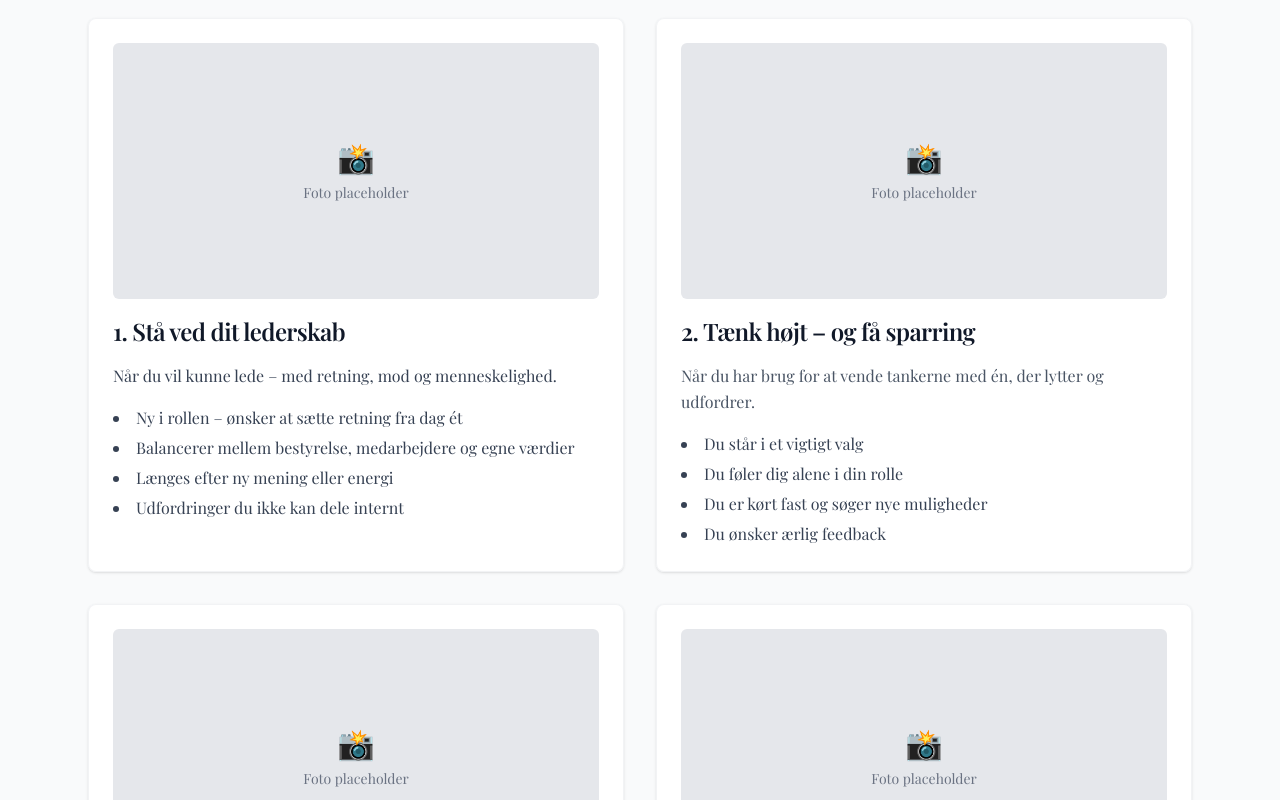
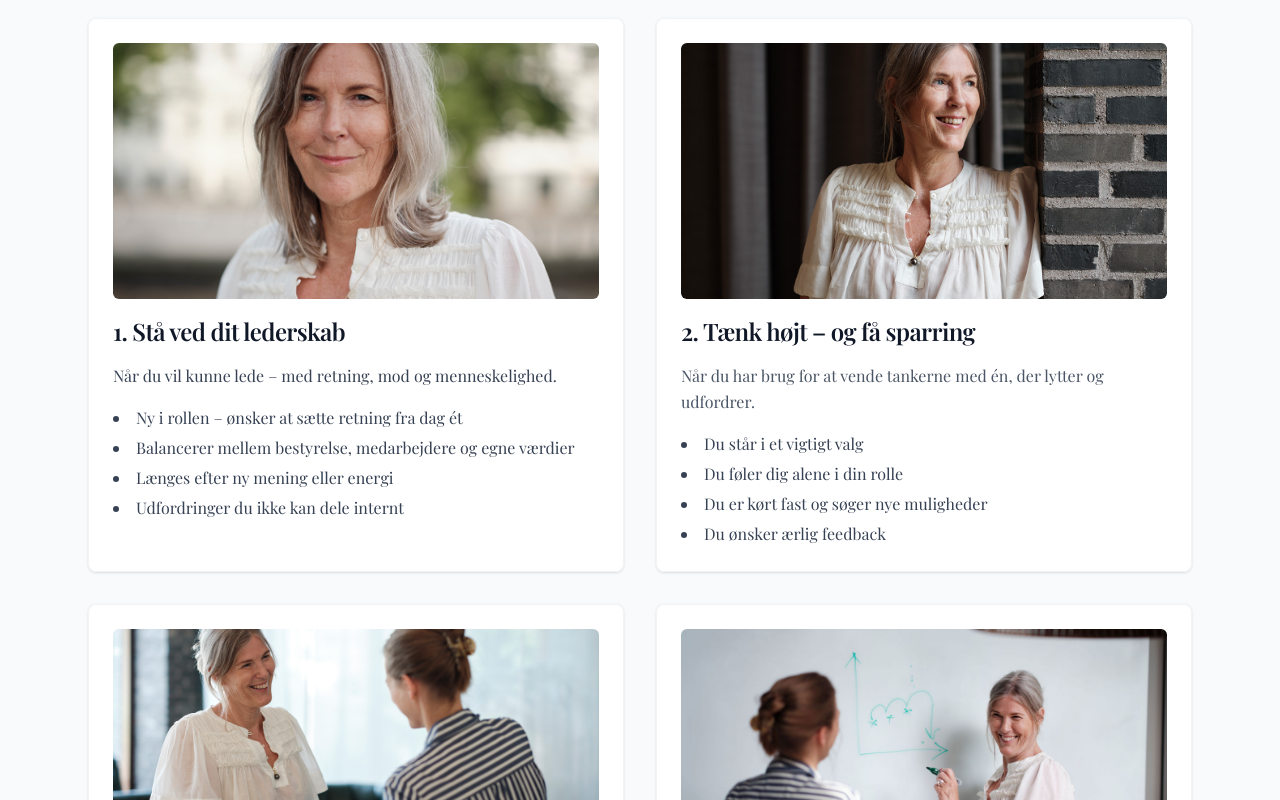
Before and after one commit to nordic-agency/marielouisestokholm, a Next.js app: page /hvad-jeg-tilbyder in a window 1280 px wide. Shown: the part 1020-1820 px from the top of the page. Built offline with nearby package versions, Linux system fonts and the light colour scheme.

Commit message:
V2 Revision: Restored original images in the four service cards, keeping only the hero section photo placeholder

```diff
--- a/src/app/hvad-jeg-tilbyder/page.tsx
+++ b/src/app/hvad-jeg-tilbyder/page.tsx
@@ -55,12 +55,7 @@ export default function HvadJegTilbyder() {
       <section className="max-w-6xl mx-auto px-6 grid md:grid-cols-2 gap-8 pb-20">
         {/* Card 1 */}
         <div className="bg-white/90 backdrop-blur shadow-sm border border-gray-200/50 rounded-lg shadow p-6 space-y-4 transition hover:shadow-lg hover:-translate-y-1">
-          <div className="bg-gray-200 rounded-md w-full h-64 mb-4 flex items-center justify-center">
-            <div className="text-center">
-              <div className="text-3xl mb-2">📸</div>
-              <p className="text-gray-500 text-sm">Foto placeholder</p>
-            </div>
-          </div>
+          <Image src="/images/index-portrait.jpg" alt="Forløb" width={600} height={300} className="rounded-md object-cover w-full h-64 mb-4" />
           <h2 className="text-2xl font-semibold text-gray-900 tracking-tight">1. Stå ved dit lederskab</h2>
           <p className="text-base text-gray-700 leading-relaxed">Når du vil kunne lede – med retning, mod og menneskelighed.</p>
           <ul className="list-disc list-inside text-base text-gray-700 leading-relaxed space-y-1">
@@ -73,12 +68,7 @@ export default function HvadJegTilbyder() {
 
         {/* Card 2 */}
         <div className="bg-white/90 backdrop-blur shadow-sm border border-gray-200/50 rounded-lg shadow p-6 space-y-4 transition hover:shadow-lg hover:-translate-y-1">
-          <div className="bg-gray-200 rounded-md w-full h-64 mb-4 flex items-center justify-center">
-            <div className="text-center">
-              <div className="text-3xl mb-2">📸</div>
-              <p className="text-gray-500 text-sm">Foto placeholder</p>
-            </div>
-          </div>
+          <Image src="/images/om-mig-cover.jpg" alt="Forløb" width={600} height={300} className="rounded-md object-cover w-full h-64 mb-4" />
           <h2 className="text-2xl font-semibold text-gray-900 tracking-tight">2. Tænk højt – og få sparring</h2>
           <p className="mt-4 text-base text-gray-600 leading-relaxed">
             Når du har brug for at vende tankerne med én, der lytter og udfordrer.
@@ -93,12 +83,7 @@ export default function HvadJegTilbyder() {
 
         {/* Card 3 */}
         <div className="bg-white/90 backdrop-blur shadow-sm border border-gray-200/50 rounded-lg shadow p-6 space-y-4 transition hover:shadow-lg hover:-translate-y-1">
-          <div className="bg-gray-200 rounded-md w-full h-64 mb-4 flex items-center justify-center">
-            <div className="text-center">
-              <div className="text-3xl mb-2">📸</div>
-              <p className="text-gray-500 text-sm">Foto placeholder</p>
-            </div>
-          </div>
+          <Image src="/images/foran-whiteboard.jpg" alt="Forløb" width={600} height={300} className="rounded-md object-cover w-full h-64 mb-4" />
           <h2 className="text-2xl font-semibold text-gray-900 tracking-tight">3. Gentænk din retning</h2>
           <p className="text-base text-gray-700 leading-relaxed">Når arbejdet ikke længere passer til den, du er – eller den, du er ved at blive.</p>
           <ul className="list-disc list-inside text-base text-gray-700 leading-relaxed space-y-1">
@@ -111,12 +96,7 @@ export default function HvadJegTilbyder() {
 
         {/* Card 4 */}
         <div className="bg-white/90 backdrop-blur shadow-sm border border-gray-200/50 rounded-lg shadow p-6 space-y-4 transition hover:shadow-lg hover:-translate-y-1">
-          <div className="bg-gray-200 rounded-md w-full h-64 mb-4 flex items-center justify-center">
-            <div className="text-center">
-              <div className="text-3xl mb-2">📸</div>
-              <p className="text-gray-500 text-sm">Foto placeholder</p>
-            </div>
-          </div>
+          <Image src="/images/MarieLouise10027847.jpg" alt="Forløb" width={600} height={300} className="rounded-md object-cover w-full h-64 mb-4" />
           <h2 className="text-2xl font-semibold text-gray-900 tracking-tight">4. Kom videre – efter en opsigelse</h2>
           <p className="text-base text-gray-700 leading-relaxed">Når du skal videre – og vil tage dig selv med i processen.</p>
           <ul className="list-disc list-inside text-base text-gray-700 leading-relaxed space-y-1">
```
